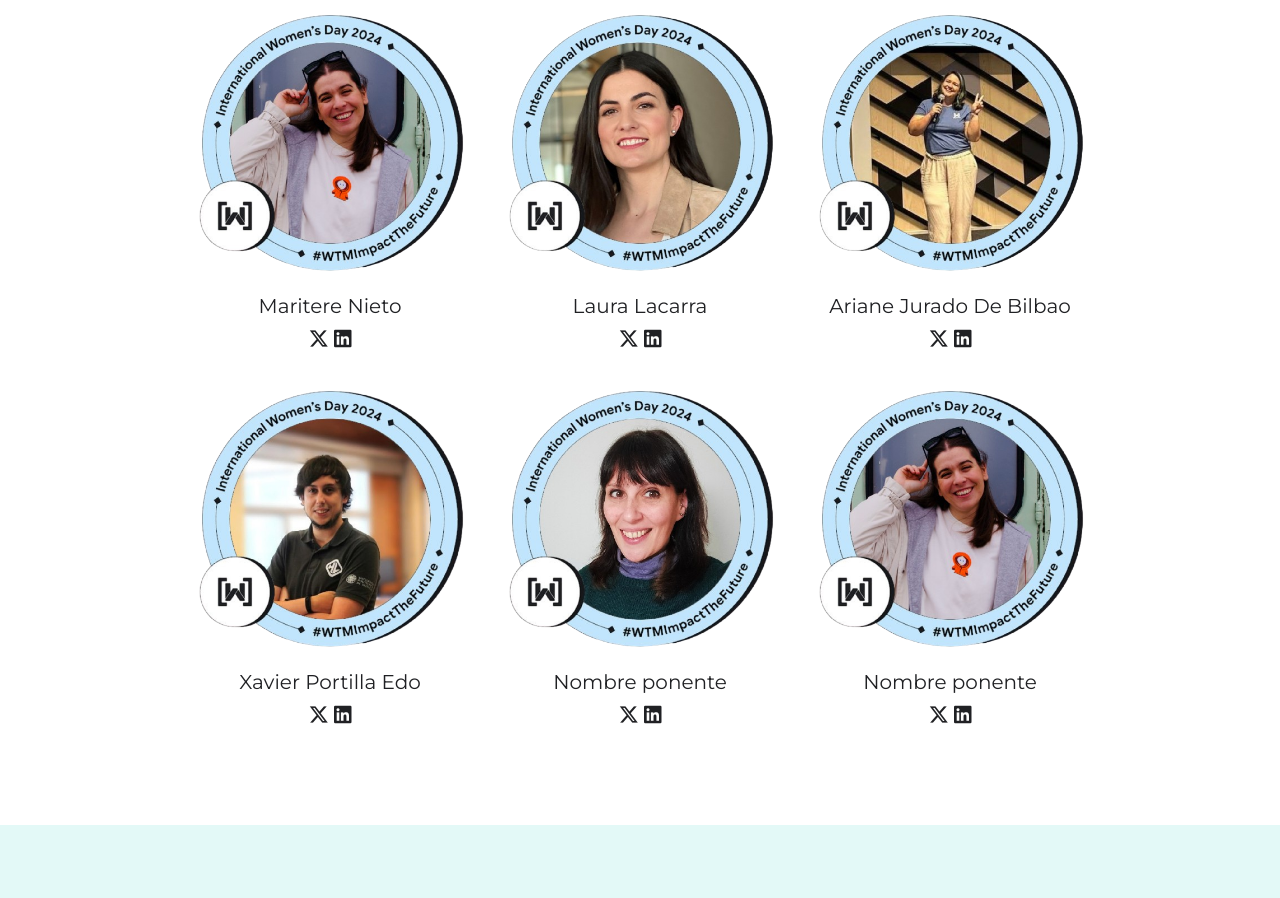
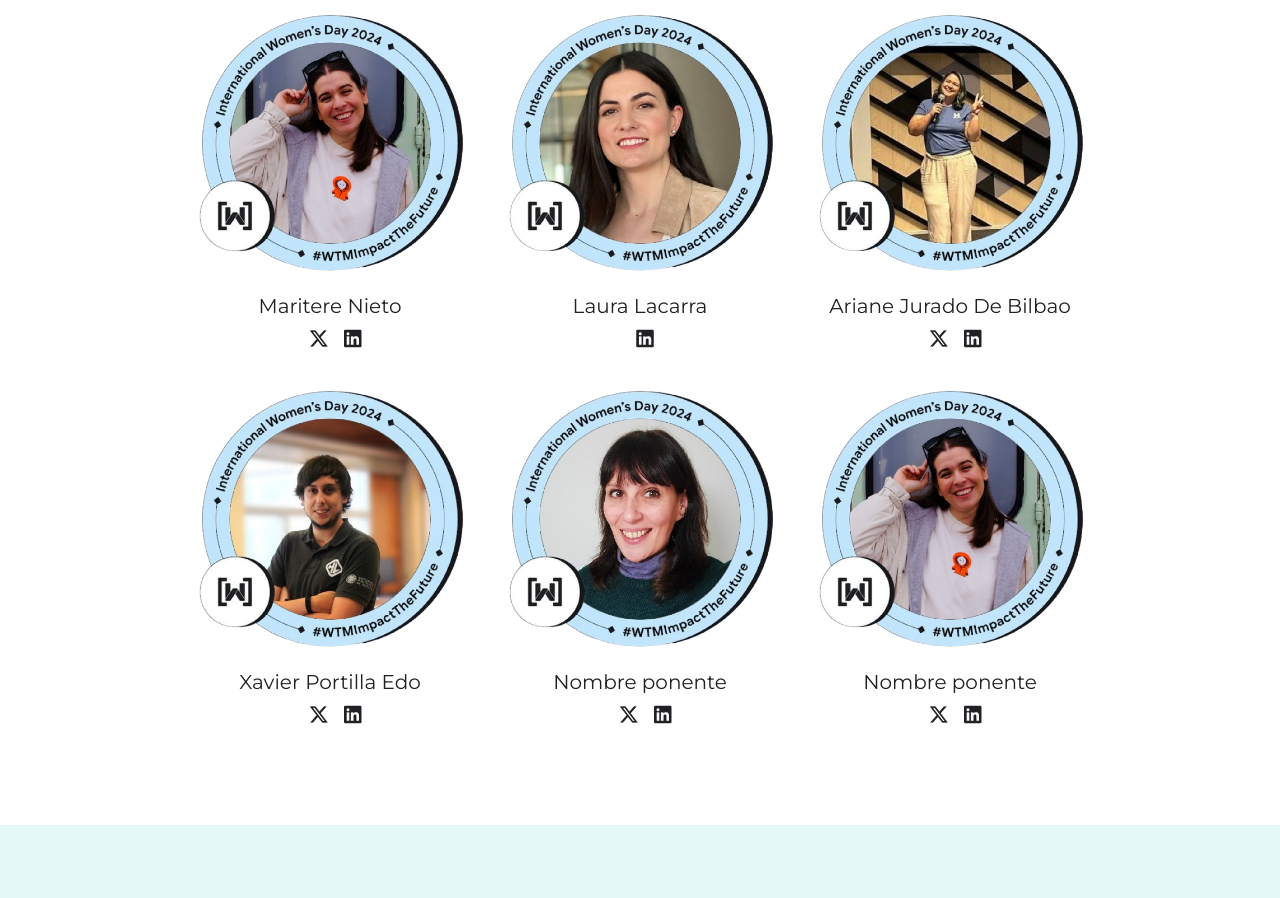
Before and after one commit to WTM-2024-Event/WomenTechmakers, a website built with Vite: page src/index.html in a window 1280 px wide. Shown: the part 3862-4760 px from the top of the page. Built offline with nearby package versions, Linux system fonts and the light colour scheme.

Commit message:
icons spaced

```diff
--- a/src/partials/organizacion.html
+++ b/src/partials/organizacion.html
@@ -38,13 +38,6 @@
       </div>
       <div class="organitation__img_name">
         <p class="organitation__img_name-p">Laura Lacarra</p>
-        <a
-          class="organitation__img_name-icon"
-          href="lauralacarra"
-          target="_blank"
-        >
-          <i class="fa-brands fa-x-twitter"></i>
-        </a>
         <a
           class="organitation__img_name-icon"
           href="https://www.linkedin.com/in/lauralacarra/
--- a/src/scss/layout/_header.scss
+++ b/src/scss/layout/_header.scss
@@ -18,7 +18,7 @@
     cursor: pointer;
     &-logo {
       width: 25rem;
-      //   filter: drop-shadow(1px 1px 3px #000000);
+      filter: drop-shadow(1px 1px 3px #000000);
       padding-left: 1rem;
     }
   }
@@ -38,7 +38,7 @@
         text-decoration: none;
         @include textStyle($white, $montserrat, 1.5rem, $bold, 2);
         text-transform: uppercase;
-        // filter: drop-shadow(2px 2px 2px #000000);
+        //filter: drop-shadow(2px 2px 2px #000000);
         &:hover {
           color: $blue;
           filter: drop-shadow(2px 2px 2px #ffffff);
--- a/src/scss/layout/_organizacion.scss
+++ b/src/scss/layout/_organizacion.scss
@@ -48,6 +48,7 @@
       }
       &-icon {
         color: $black;
+        margin-left: 1rem;
       }
     }
   }
--- a/src/scss/layout/_ponentes.scss
+++ b/src/scss/layout/_ponentes.scss
@@ -50,6 +50,7 @@
       }
       &-icon{
         color: $black;
+        margin-left: 1rem;
       }
     }
   }
```
